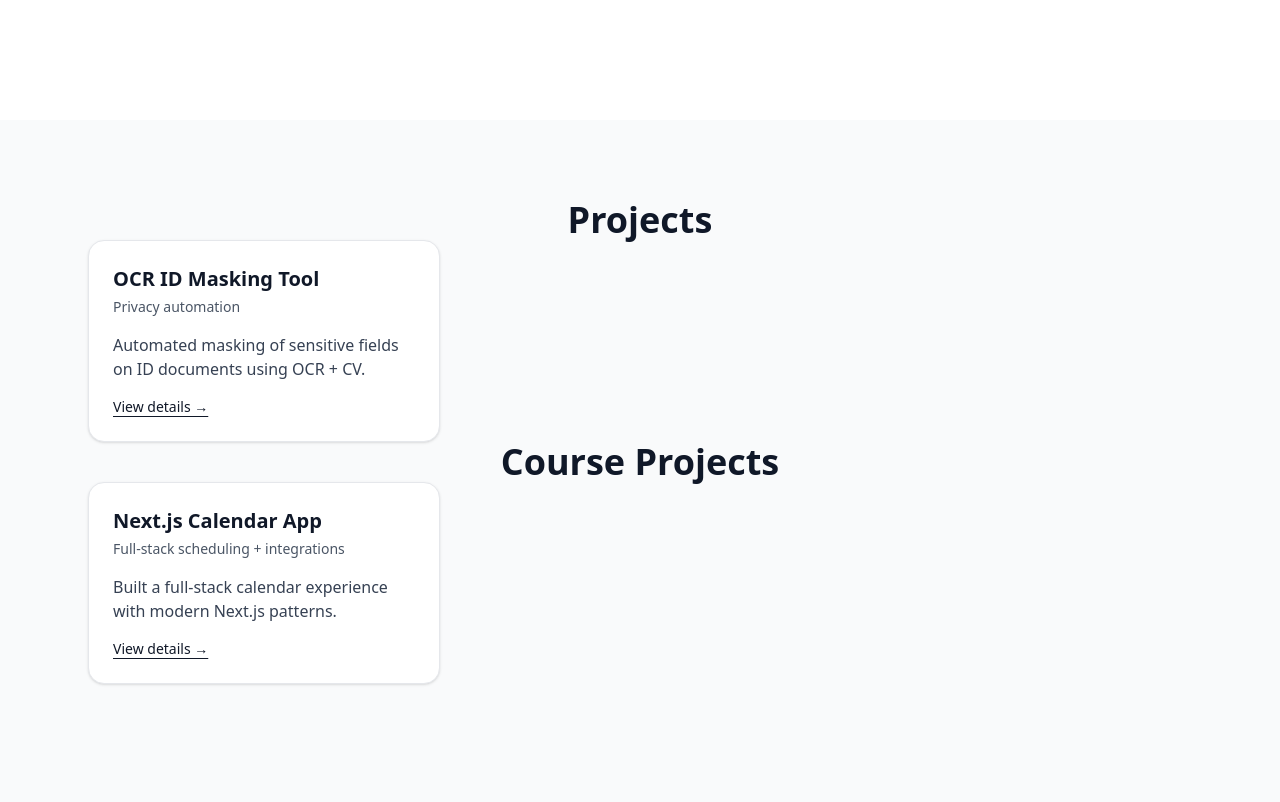
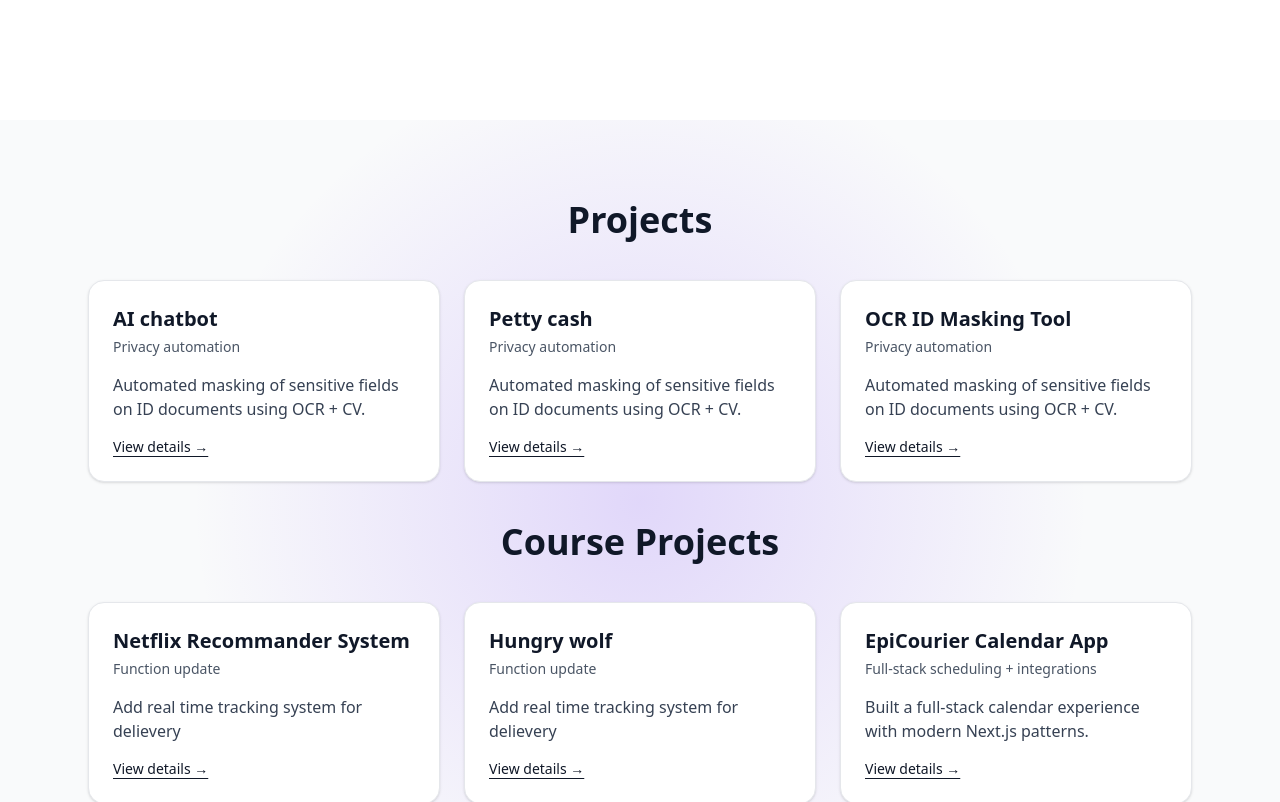
Before and after one commit to hkc619/portfolio, a Next.js app: page / in a window 1280 px wide. Shown: the part 2280-3082 px from the top of the page. Built offline with nearby package versions, Linux system fonts and the light colour scheme.

Commit message:
project paragraph update

```diff
--- a/src/components/Projects.tsx
+++ b/src/components/Projects.tsx
@@ -5,6 +5,40 @@ import { motion } from "framer-motion";
 import ProjectModal, { Project } from "@/components/ProjectModal";
 
 const PROJECTS: Project[] = [
+   {
+    id: "chatbot",
+    title: "AI chatbot",
+    subtitle: "Privacy automation",
+    description:
+      "Automated masking of sensitive fields on ID documents using OCR + CV.",
+    details: {
+      overview:
+        "Detects text regions and masks sensitive fields for privacy compliance. Emphasized accuracy, speed, and reliable preprocessing for noisy scans.",
+      tech: ["Python", "OpenCV", "Tesseract", "NumPy"],
+      highlights: [
+        "Built preprocessing to improve OCR accuracy on low-quality images",
+        "Implemented masking rules for common sensitive fields",
+        "Packaged as a script/tool for batch processing",
+      ],
+    },
+  },
+  {
+    id: "pettycash",
+    title: "Petty cash",
+    subtitle: "Privacy automation",
+    description:
+      "Automated masking of sensitive fields on ID documents using OCR + CV.",
+    details: {
+      overview:
+        "Detects text regions and masks sensitive fields for privacy compliance. Emphasized accuracy, speed, and reliable preprocessing for noisy scans.",
+      tech: ["Python", "OpenCV", "Tesseract", "NumPy"],
+      highlights: [
+        "Built preprocessing to improve OCR accuracy on low-quality images",
+        "Implemented masking rules for common sensitive fields",
+        "Packaged as a script/tool for batch processing",
+      ],
+    },
+  },
   {
     id: "ocr",
     title: "OCR ID Masking Tool",
@@ -24,9 +58,43 @@ const PROJECTS: Project[] = [
   },
 ];
 const C_PROJECTS: Project[] = [
+    {
+    id: "Hungrywolf",
+    title: "Netflix Recommander System",
+    subtitle: "Function update",
+    description:
+      "Add real time tracking system for delievery",
+    details: {
+      overview:
+        "A responsive calendar UI with event management and extensible integrations. Built with a clean component architecture and a focus on maintainability.",
+      tech: ["Node.js", "JavaScript", "React", "Tailwind", "Firestore"],
+      highlights: [
+        "Implemented modular UI components + state management patterns",
+        "Built secure server actions / API routes for data operations",
+        "Optimized UX with loading states and predictable error handling",
+      ],
+    },
+  },
+  {
+    id: "Hungrywolf",
+    title: "Hungry wolf ",
+    subtitle: "Function update",
+    description:
+      "Add real time tracking system for delievery",
+    details: {
+      overview:
+        "A responsive calendar UI with event management and extensible integrations. Built with a clean component architecture and a focus on maintainability.",
+      tech: ["Node.js", "JavaScript", "React", "Tailwind", "Firestore"],
+      highlights: [
+        "Implemented modular UI components + state management patterns",
+        "Built secure server actions / API routes for data operations",
+        "Optimized UX with loading states and predictable error handling",
+      ],
+    },
+  },
   {
     id: "calendar",
-    title: "Next.js Calendar App",
+    title: "EpiCourier Calendar App",
     subtitle: "Full-stack scheduling + integrations",
     description:
       "Built a full-stack calendar experience with modern Next.js patterns.",
@@ -66,10 +134,9 @@ export default function Projects() {
   return (
     <section
       id="projects"
-      className="py-20 bg-gray-50 dark:bg-gray-800 text-center"
+      className="py-20 bg-[radial-gradient(circle_at_center,rgba(139,92,246,0.22)_0%,transparent_60%)] text-center"
     >
-      <h2 className="text-4xl font-bold text-primary">Projects</h2>
-
+      <h2 className="text-4xl font-bold text-primary mb-10">Projects</h2>
       <div className="grid md:grid-cols-3 gap-6 max-w-6xl mx-auto px-6">
         {PROJECTS.map((p) => (
           <motion.button
@@ -98,7 +165,7 @@ export default function Projects() {
           </motion.button>
         ))}
       </div>
-      <h2 className="text-4xl font-bold text-primary">Course Projects</h2>
+      <h2 className="text-4xl font-bold text-primary m-10">Course Projects</h2>
       <div className="grid md:grid-cols-3 gap-6 max-w-6xl mx-auto px-6">
         {C_PROJECTS.map((p) => (
           <motion.button
```
